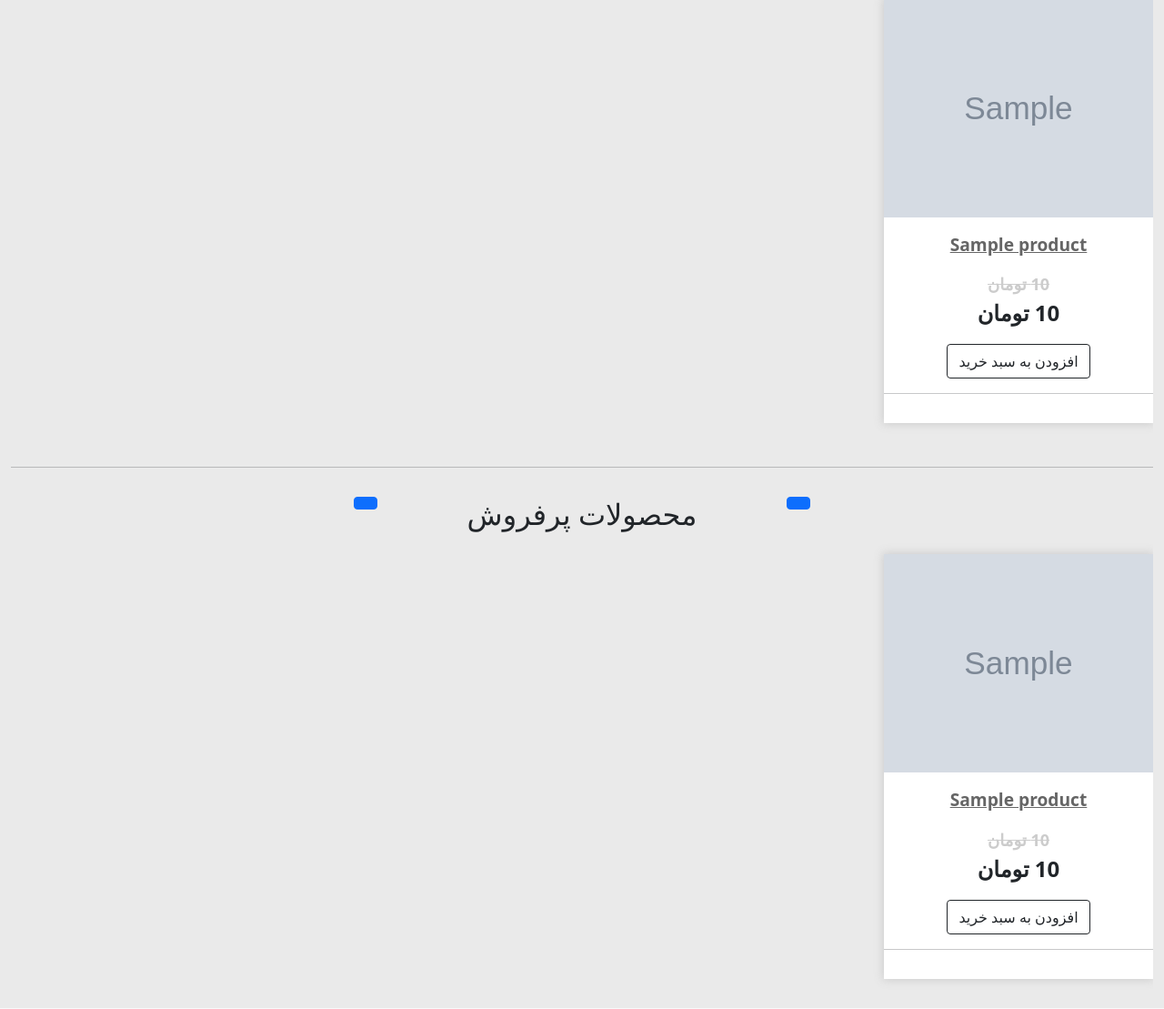
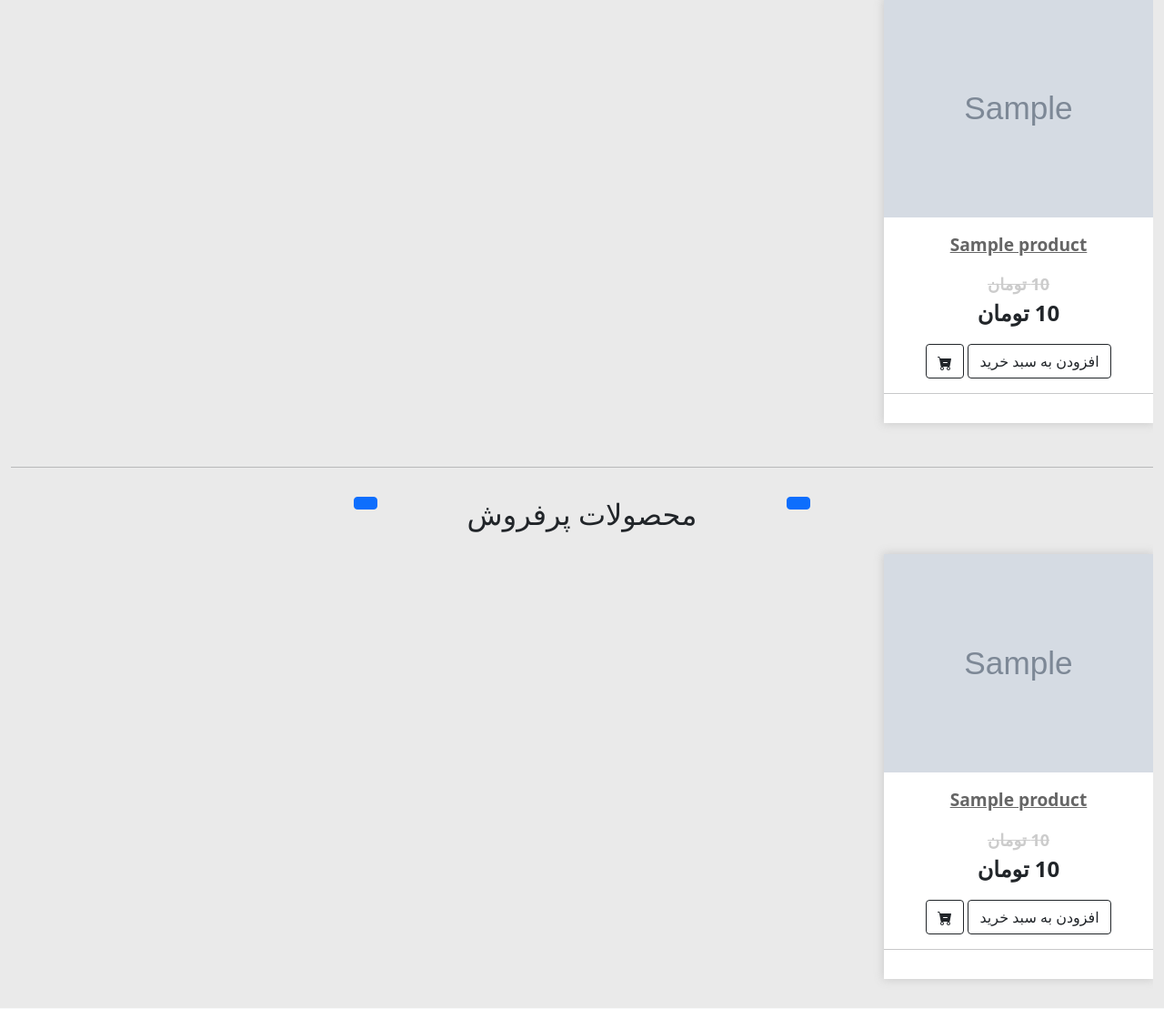
Before and after one commit to jvdi/online-store, a Django app: page / in a window 1280 px wide. Shown: the part 1910-3019 px from the top of the page at 91% size. Run offline with Django 3.2, Linux system fonts and the light colour scheme; tables that the repository leaves empty hold one stand-in row (values such as "Sample post"); grey boxes marked "Sample" are stand-in pictures; some libraries are stand-ins or nearby versions.

Commit message:
Write - Script for remove product from cart and apply to all products

```diff
--- a/shop/templates/shop/index.html
+++ b/shop/templates/shop/index.html
@@ -68,8 +68,14 @@ open.onsuccess = function() {
             // console.log(getId.result.amount);  // => "amount"
             var a = getId.result.amount
             var b = a-=1
+            if (b <= 0) {
+                // alert("zero");
+                store.delete(id);
+                document.getElementById('amount-'+id).innerHTML = 0;
+            }else{
             store.put({id: id, amount: b});
             document.getElementById('amount-'+id).innerHTML = b;
+            }
         }
     };
 
@@ -272,7 +278,10 @@ open.onsuccess = function() {
                         </span>
                     </div>
                     <div class="col-12 mb-3 align-self-end">
-                        <button class="btn btn-outline-dark" type="button" onclick="add_cart({{ data.id}})"><i class="fas fa-cart-plus mr-2"></i>افزودن به سبد خرید</button>
+                        <button class="btn btn-outline-dark" type="button" onclick="add_cart({{ data.id }})"><i class="fas fa-cart-plus mr-2"></i>افزودن به سبد خرید</button>
+                        <button class="btn btn-outline-dark" type="button" onclick="remove_cart({{ data.id }})">
+                        <svg xmlns="http://www.w3.org/2000/svg" width="16" height="16" fill="currentColor" class="bi bi-cart-dash-fill" viewBox="0 0 16 16"><path d="M.5 1a.5.5 0 0 0 0 1h1.11l.401 1.607 1.498 7.985A.5.5 0 0 0 4 12h1a2 2 0 1 0 0 4 2 2 0 0 0 0-4h7a2 2 0 1 0 0 4 2 2 0 0 0 0-4h1a.5.5 0 0 0 .491-.408l1.5-8A.5.5 0 0 0 14.5 3H2.89l-.405-1.621A.5.5 0 0 0 2 1H.5zM6 14a1 1 0 1 1-2 0 1 1 0 0 1 2 0zm7 0a1 1 0 1 1-2 0 1 1 0 0 1 2 0zM6.5 7h4a.5.5 0 0 1 0 1h-4a.5.5 0 0 1 0-1z"/></svg>
+                        </button>
                         <hr />
                         <span id="amount-{{ data.id }}"><script>check_cart({{ data.id }});</script></span>
                     </div>
@@ -361,7 +370,10 @@ open.onsuccess = function() {
                         </span>
                     </div>
                     <div class="col-12 mb-3 align-self-end">
-                        <button class="btn btn-outline-dark" type="button" onclick="add_cart({{ data.id}})"><i class="fas fa-cart-plus mr-2"></i>افزودن به سبد خرید</button>
+                        <button class="btn btn-outline-dark" type="button" onclick="add_cart({{ data.id }})"><i class="fas fa-cart-plus mr-2"></i>افزودن به سبد خرید</button>
+                        <button class="btn btn-outline-dark" type="button" onclick="remove_cart({{ data.id }})">
+                        <svg xmlns="http://www.w3.org/2000/svg" width="16" height="16" fill="currentColor" class="bi bi-cart-dash-fill" viewBox="0 0 16 16"><path d="M.5 1a.5.5 0 0 0 0 1h1.11l.401 1.607 1.498 7.985A.5.5 0 0 0 4 12h1a2 2 0 1 0 0 4 2 2 0 0 0 0-4h7a2 2 0 1 0 0 4 2 2 0 0 0 0-4h1a.5.5 0 0 0 .491-.408l1.5-8A.5.5 0 0 0 14.5 3H2.89l-.405-1.621A.5.5 0 0 0 2 1H.5zM6 14a1 1 0 1 1-2 0 1 1 0 0 1 2 0zm7 0a1 1 0 1 1-2 0 1 1 0 0 1 2 0zM6.5 7h4a.5.5 0 0 1 0 1h-4a.5.5 0 0 1 0-1z"/></svg>
+                        </button>
                         <hr />
                         <span id="amount-{{ data.id }}"><script>check_cart({{ data.id }});</script></span>
                     </div>
```
